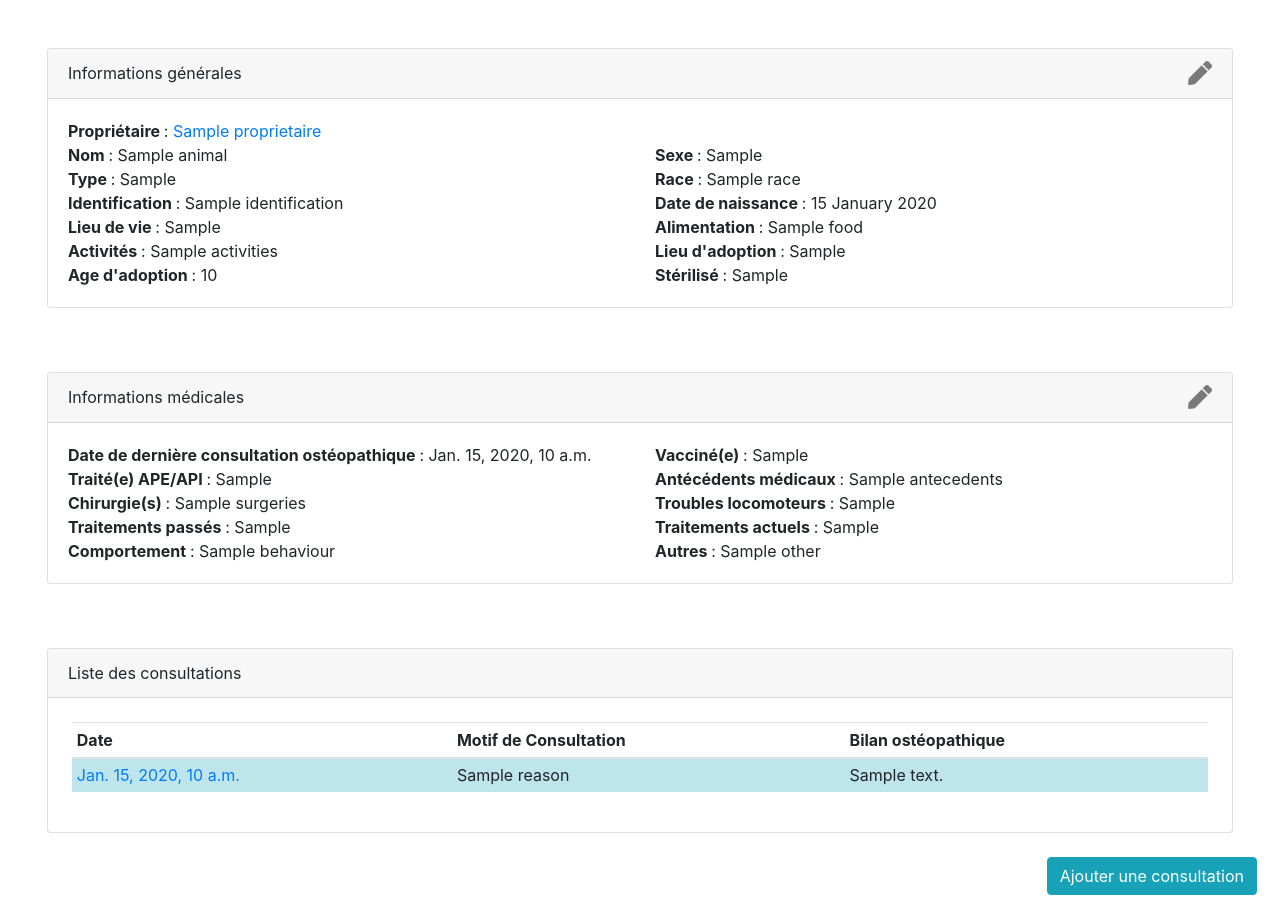
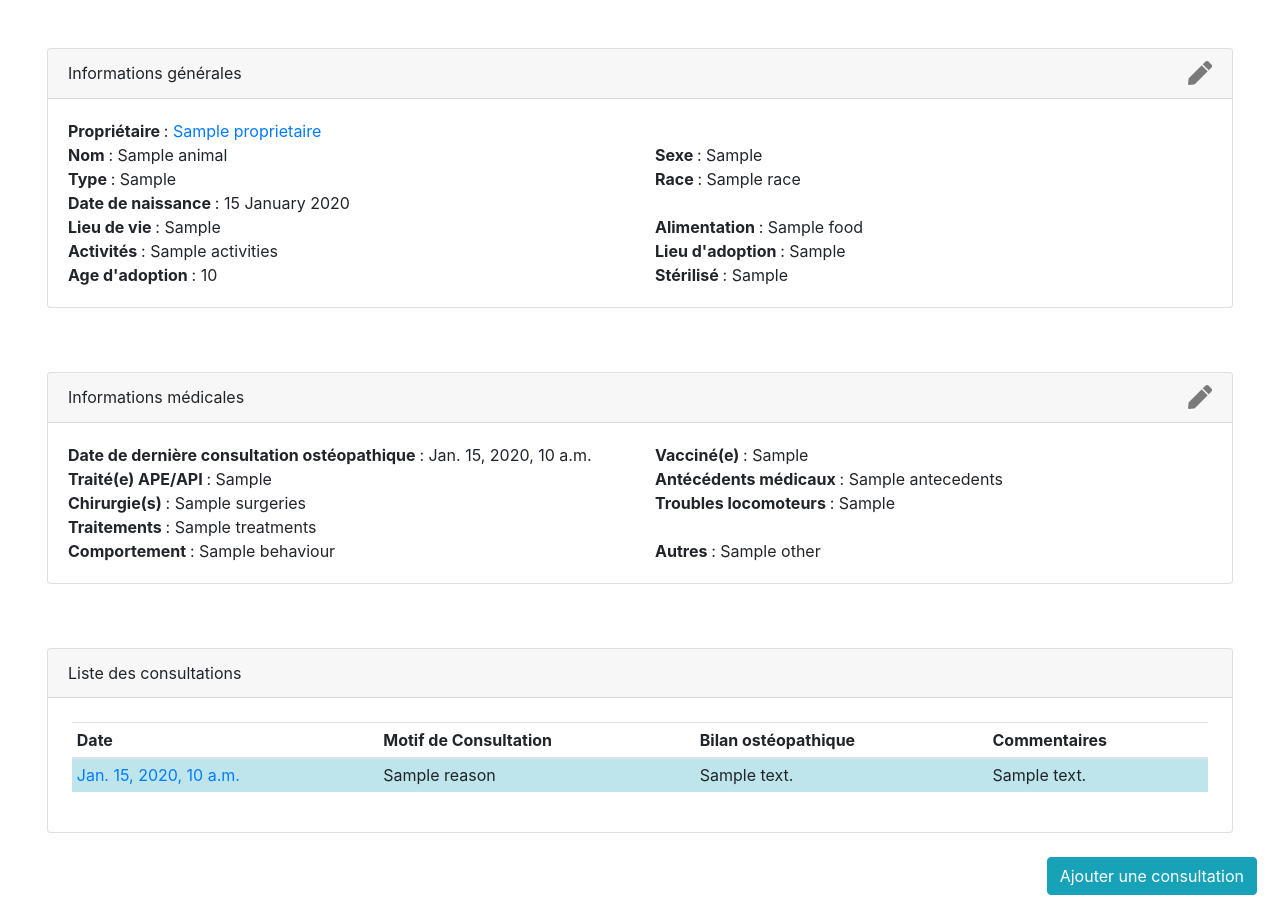
Before and after one commit to clementine-per/osteo, a Django app: template templates/gestion/animal/animal_detail.html in a window 1280 px wide. Shown: the part 86-989 px from the top of the page. Run offline with Django 3.2, Linux system fonts and the light colour scheme; the template is opened without the code that fills it: most values are stand-ins (such as "Sample title", 1, 10 or a date in 2020); some libraries are stand-ins or nearby versions.

Commit message:
demandes mail de decembre

```diff
--- a/gestion/forms/animal.py
+++ b/gestion/forms/animal.py
@@ -33,7 +33,6 @@ class AnimalForm(ModelForm):
             "birth_date",
             "adoption_age",
             "sterilised",
-            "identification",
             "meadow_address",
         )
 
@@ -55,8 +54,7 @@ class MedicalInfoForm(ModelForm):
             "antecedents",
             "surgeries",
             "locomotor_disorders",
-            "past_treatments",
-            "current_treatments",
+            "treatments",
             "behaviour",
             "other",
         )
--- a/gestion/forms/consultation.py
+++ b/gestion/forms/consultation.py
@@ -14,6 +14,7 @@ class ConsultationForm(ModelForm):
             "reason",
             "symptoms_duration",
             "summary",
+            "comments",
         )
 
     def __init__(self, *args, **kwargs):
--- a/gestion/models/consultation.py
+++ b/gestion/models/consultation.py
@@ -10,6 +10,7 @@ class Consultation(models.Model):
     reason = models.CharField(verbose_name="Motif de Consultation", max_length=300, blank=True)
     symptoms_duration = models.CharField(verbose_name="Durée des symptômes", max_length=100, blank=True)
     summary = models.TextField(verbose_name="Bilan ostéopathique", max_length=500, blank=True)
+    comments = models.CharField(verbose_name="Commentaires", max_length=500, blank=True)
     animal = models.ForeignKey(
         Animal,
         verbose_name="Animal",
--- a/gestion/models/person.py
+++ b/gestion/models/person.py
@@ -11,7 +11,7 @@ class Person(models.Model):
     postal_code_regex = RegexValidator(
         regex="^[0-9]*$", message="Veuillez entrer un code postal valide."
     )
-    postal_code = models.CharField(validators=[postal_code_regex], max_length=5)
+    postal_code = models.CharField(verbose_name="Code postal", validators=[postal_code_regex], max_length=5)
     city = models.CharField(verbose_name="Ville",max_length=100)
     telephone_regex = RegexValidator(
         regex="[0-9]{10}", message="Veuillez entrer un numéro de téléphone valide."
--- a/templates/gestion/animal/animal_detail.html
+++ b/templates/gestion/animal/animal_detail.html
@@ -35,9 +35,6 @@
                     </div>
                 </div>
                 <div class="row">
-                    <div class="col-sm-6">
-                        <strong> Identification </strong> : {{animal.identification}} <br>
-                    </div>
                     <div class="col-sm-6">
                         <strong> Date de naissance </strong> : {{animal.birth_date|date:'d F Y'|default:" - "}} <br>
                     </div>
@@ -112,13 +109,9 @@
                     </div>
                 </div>
                 <div class="row">
-                    <div class="col-sm-6">
-                        <strong> Traitements passés </strong>
-                        : {{animal.medical_info.past_treatments}} <br>
-                    </div>
-                    <div class="col-sm-6">
-                        <strong> Traitements actuels </strong>
-                        : {{animal.medical_info.current_treatments}} <br>
+                    <div class="col">
+                        <strong> Traitements </strong>
+                        : {{animal.medical_info.treatments}} <br>
                     </div>
                 </div>
                 <div class="row">
@@ -150,6 +143,7 @@
                             <th scope="col">Date</th>
                             <th scope="col">Motif de Consultation</th>
                             <th scope="col">Bilan ostéopathique</th>
+                            <th scope="col">Commentaires</th>
                         </tr>
                     </thead>
                     <tbody>
@@ -162,6 +156,7 @@
                             </td>
                             <td>{{consultation.reason}}</td>
                             <td>{{consultation.summary}}</td>
+                            <td>{{consultation.comments}}</td>
                         </tr>
                         {% endfor %}
                     </tbody>
--- a/templates/gestion/animal/animal_list.html
+++ b/templates/gestion/animal/animal_list.html
@@ -51,6 +51,7 @@
             <th scope="col">Nom</th>
             <th scope="col">Type</th>
             <th scope="col">Sexe</th>
+            <th scope="col">Race</th>
         </tr>
         </thead>
         <tbody>
@@ -59,6 +60,7 @@
             <td><a href= "{% url 'detail_animal' animal.id %}">{{animal.name}}</a></td>
             <td>{{animal.get_type_display}}</td>
             <td>{{animal.get_sex_display}}</td>
+            <td>{{animal.race}}</td>
         </tr>
         {% endfor %}
         </tbody>
--- a/templates/gestion/consultation/consultation_detail.html
+++ b/templates/gestion/consultation/consultation_detail.html
@@ -37,6 +37,11 @@
                         <strong> Bilan ostéopathique </strong> : {{consultation.summary}} <br>
                     </div>
                 </div>
+                <div class="row">
+                    <div class="col-sm-12">
+                        <strong> Commentaires </strong> : {{consultation.comments}} <br>
+                    </div>
+                </div>
 
 
             </div>
```
Also changed, not shown: gestion/models/animal.py (+3 -7 lines).
